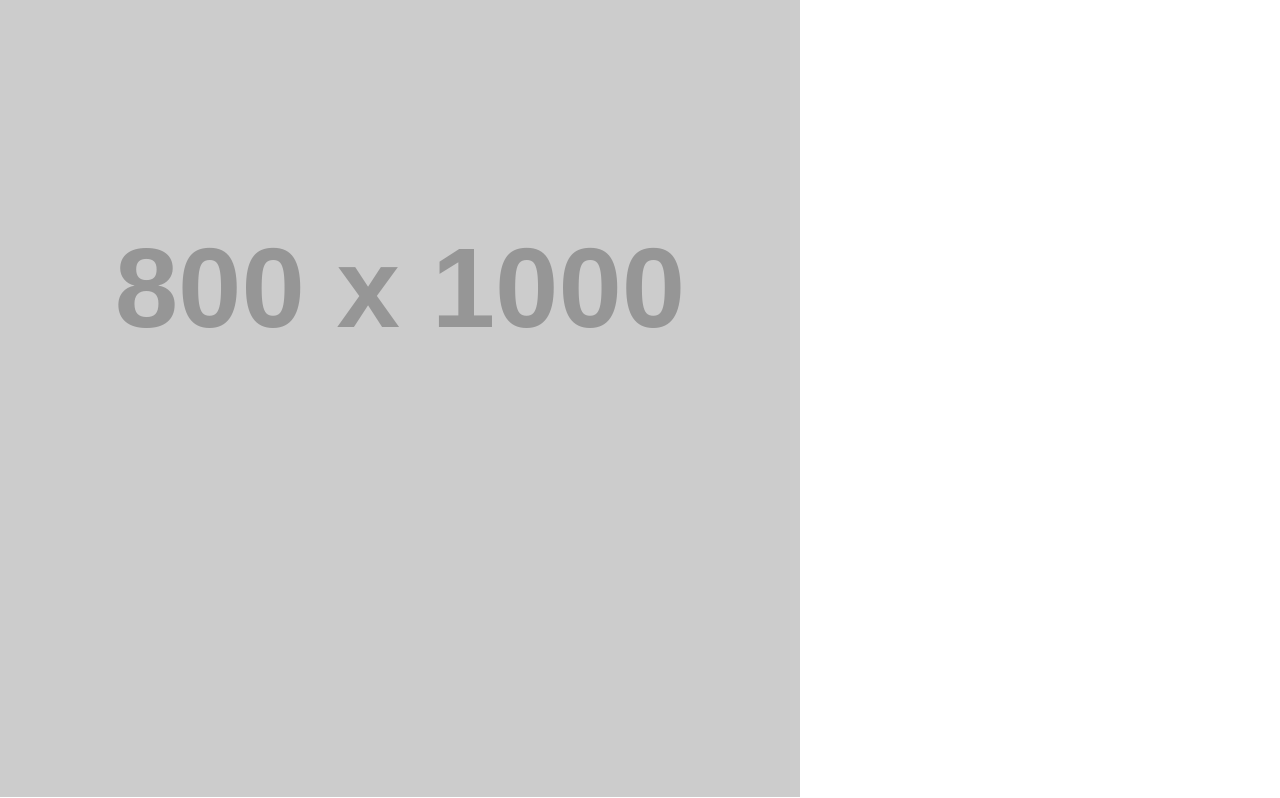
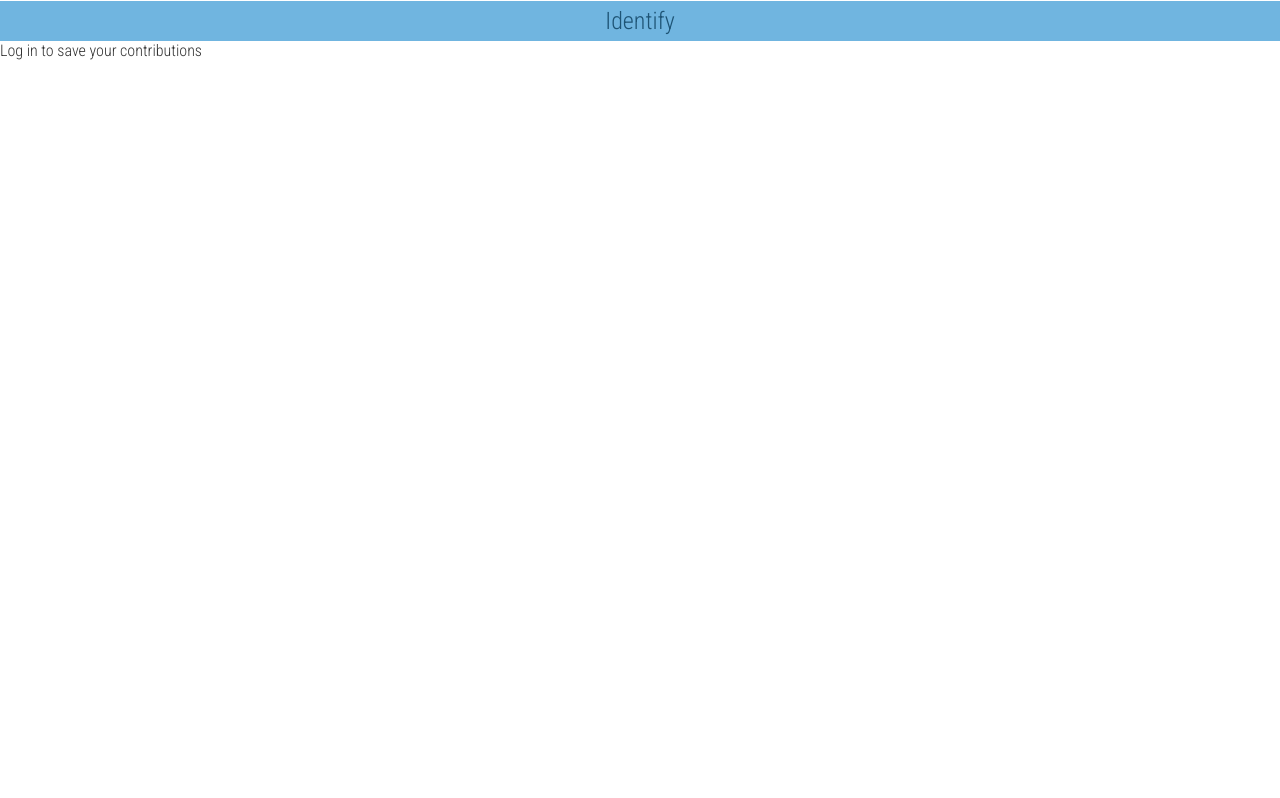
Before and after one commit to gmisek/ReddupApp, a Python web app: template reddup/templates/index.html in a window 1280 px wide. Shown: the part 230-1028 px from the top of the page. After the commit the page ends 290 px from the top, so only its background shows below. Run offline with Jinja, Linux system fonts and the light colour scheme; the template is opened without the code that fills it: most values are stand-ins (such as "Sample title", 1, 10 or a date in 2020); grey boxes labelled with a size stand in for pictures from a placeholder-image service; some libraries are stand-ins or nearby versions.

Commit message:
JS Changes

```diff
--- a/reddup/templates/index.html
+++ b/reddup/templates/index.html
@@ -14,8 +14,7 @@
 
 	<div class="wrap" ng-controller="Controller">
 		<div class="name-row">Steel City <span style="color: #cfac0b;">Redd Up</span></div>
-		<div class="" id="map" ui-map="map" ui-event="{'map-click': addMarker($event.latLng)}">
-			<img src="http://placehold.it/800x1000/">
+		<div class="" id="map_canvas" ui-map="map" ui-event="{'map-click': addMarker($event.latLng)}" >
 		</div>
 		<div class="btn-row" ng-show="mode.select">
 			<div class="big-btn full" ng-click="setMode('identify')">Identify</div>
--- a/static/css/main.css
+++ b/static/css/main.css
@@ -124,6 +124,7 @@ input[type="file"] {
 	width: 100%;
 	padding: 0.25em 0;
 	border-radius: 4px;
+	margin: 0 0 0.25em 0;
 }
 .submit-btn {
 	border: 0;
@@ -133,4 +134,5 @@ input[type="file"] {
 	text-align: center;
 	width: 100%;
 	padding: 0.25em;
+	box-sizing: border-box;
 }
```
